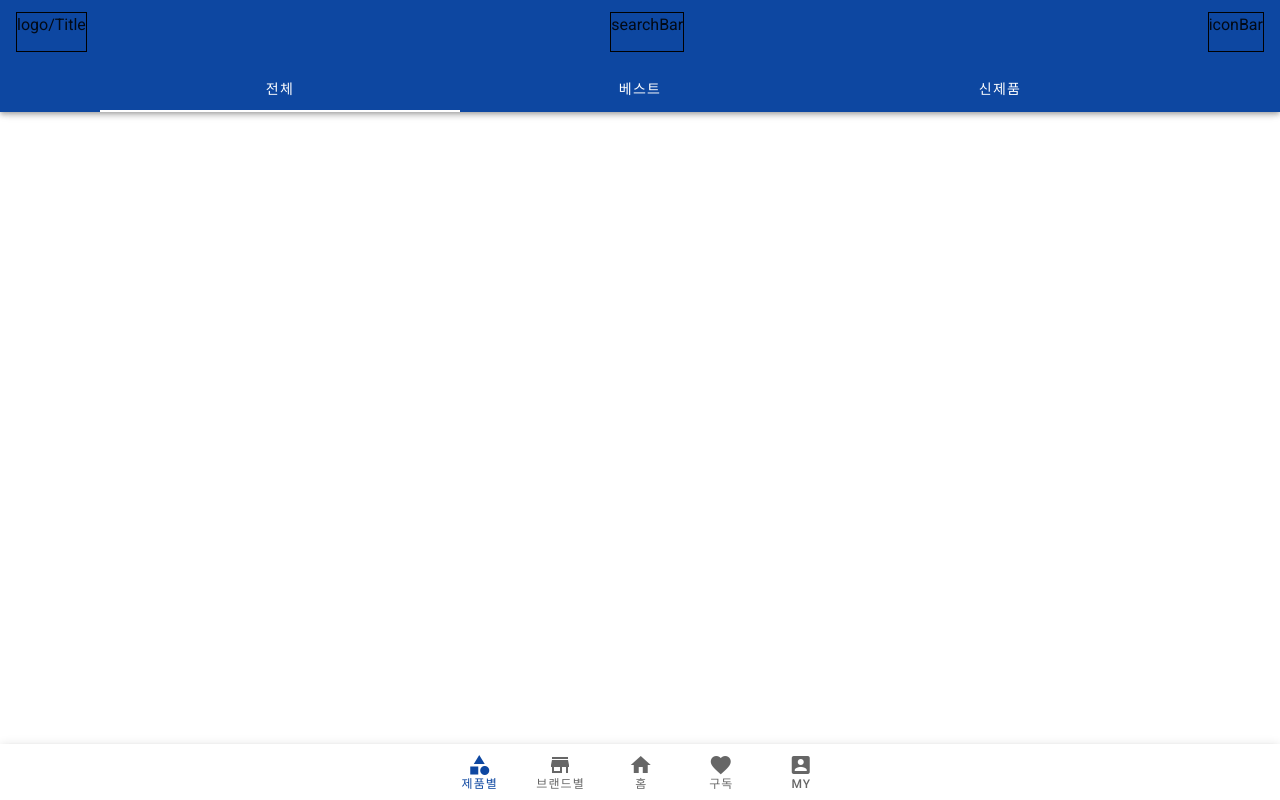
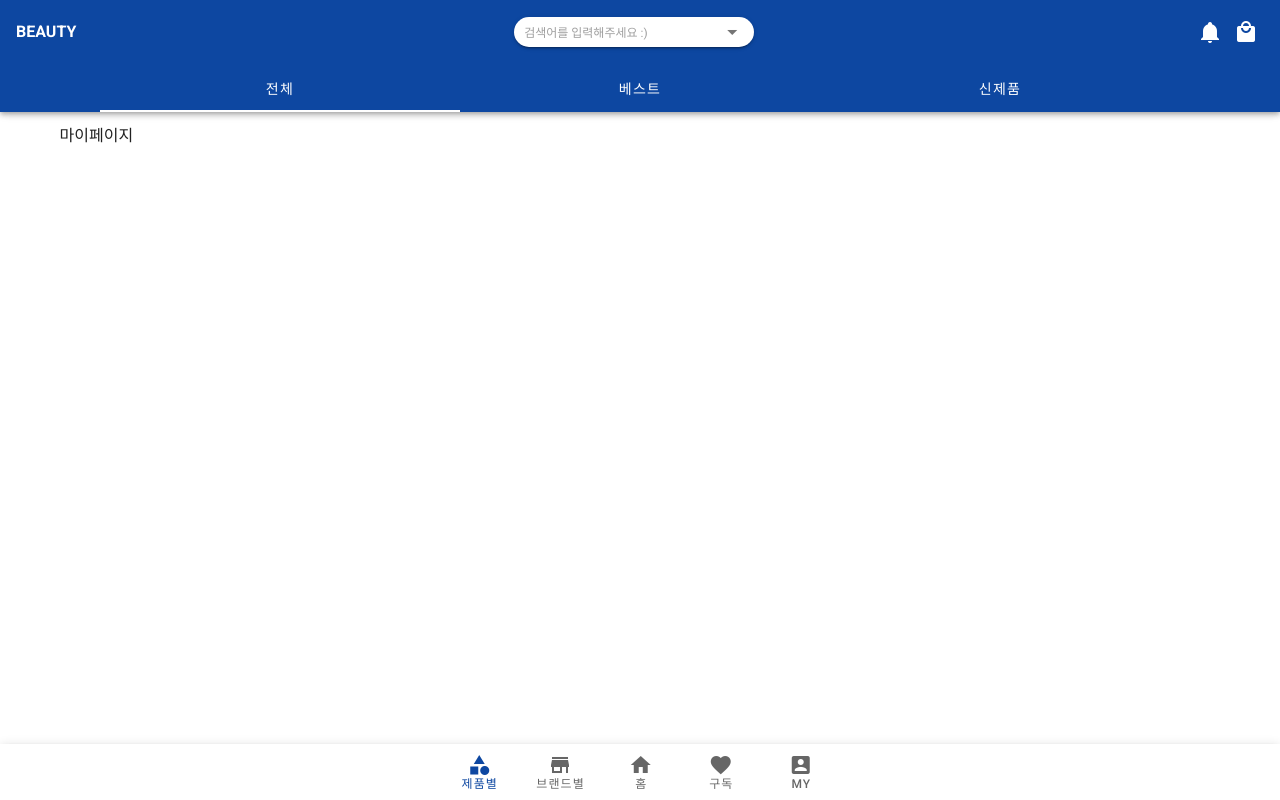
Before and after one commit to uz2ni/beauty-front, a Nuxt app: page /nav5/tab1 in a window 1280 px wide. Built offline with nearby package versions, Linux system fonts and the light colour scheme.

Commit message:
구조 정리 / topBar 내부 컴포넌트 생성

```diff
--- a/components/banners/topBanner.vue
+++ b/components/banners/topBanner.vue
@@ -1,5 +1,5 @@
 <template>
-  <v-row class="no-gutters">
+  <v-row>
     <v-carousel
       cycle
       height="25vh"
--- a/components/topBar/appLogo.vue
+++ /dev/null
@@ -1,13 +0,0 @@
-<template>
-
-</template>
-
-<script>
-export default {
-  name: "appLogo"
-}
-</script>
-
-<style scoped>
-
-</style>
--- /dev/null
+++ b/components/topBar/appSubject.vue
@@ -0,0 +1,19 @@
+<template>
+  <div class="subject-wrap">
+    <h4>BEAUTY</h4>
+  </div>
+</template>
+
+<script>
+export default {
+  name: "appSubject"
+}
+</script>
+
+<style scoped>
+.subject-wrap {
+  display: flex;
+  align-items: center;
+  color: white;
+}
+</style>
--- a/components/topBar/iconBar.vue
+++ b/components/topBar/iconBar.vue
@@ -1,13 +1,27 @@
 <template>
-
+  <div class="icon-wrap">
+    <v-btn icon small @click="noticeClick()" class="mx-1"><v-icon color="white">mdi-bell</v-icon></v-btn>
+    <v-btn icon small @click="cartClick()" class="mx-1"><v-icon color="white">mdi-shopping</v-icon></v-btn>
+  </div>
 </template>
 
 <script>
 export default {
-  name: "iconBar"
+  name: "iconBar",
+  methods: {
+    noticeClick() {
+      alert('알림 기능 준비중입니다.');
+    },
+    cartClick() {
+      alert('장바구니 기능 준비중입니다.');
+    }
+  }
 }
 </script>
 
 <style scoped>
-
+.icon-wrap {
+  display: flex;
+  align-items: center;
+}
 </style>
--- a/components/topBar/index.vue
+++ b/components/topBar/index.vue
@@ -1,8 +1,8 @@
 <template>
   <div class="tbar-wrap">
-    <div>logo/Title</div>
-    <div>searchBar</div>
-    <div>iconBar</div>
+    <AppSubject/>
+    <SearchBar/>
+    <IconBar/>
   </div>
     <!--<v-row
       no-gutters
@@ -20,8 +20,14 @@
 </template>
 
 <script>
+import AppSubject from "@/components/topBar/appSubject";
+import SearchBar from "@/components/topBar/searchBar";
+import IconBar from "@/components/topBar/iconBar";
 export default {
   name: "topBar",
+  components: {
+    AppSubject, SearchBar, IconBar
+  },
   data() {
     return {
     }
@@ -39,7 +45,7 @@ export default {
   flex-wrap: wrap;
   justify-content: space-between;
 }
-.tbar-wrap > div {
-  border: 1px solid black;
+.tbar-wrap > * {
+  /*border: 1px solid black;*/
 }
 </style>
--- a/components/topBar/searchBar.vue
+++ b/components/topBar/searchBar.vue
@@ -1,5 +1,12 @@
 <template>
-
+  <div class="search-wrap">
+    <v-autocomplete
+      dense
+      rounded
+      solo
+      placeholder="검색어를 입력해주세요 :)"
+    ></v-autocomplete>
+  </div>
 </template>
 
 <script>
@@ -9,5 +16,25 @@ export default {
 </script>
 
 <style scoped>
-
+.search-wrap {
+  display: flex;
+  align-items: center;
+}
+.search-wrap::v-deep i {
+  color: rgba(0, 0, 0, 0.54) !important;
+}
+.search-wrap::v-deep .v-text-field__details {
+  display: none;
+}
+.search-wrap::v-deep .v-input__control {
+  width: 30vh;
+  min-height: 30px !important;
+}
+.search-wrap::v-deep .v-input__control > div {
+  margin-bottom: 0;
+  padding: 0 10px;
+}
+.search-wrap::v-deep .v-input__control > div .v-select__slot > input {
+  font-size: 0.75rem;
+}
 </style>
--- a/layouts/default.vue
+++ b/layouts/default.vue
@@ -144,7 +144,14 @@ export default {
           id: 5,
           name: 'MY',
           icon: 'mdi-account-box',
-          route: 'tab1'
+          route: 'nav5/tab1',
+          tabs: [
+            {
+              id: 51,
+              name: '마이페이지',
+              route: 'nav5/tab1'
+            }
+          ]
         }
       ]
     }
--- a/components/topBar/navTitle.vue
+++ b/pages/nav5/tab1.vue
@@ -1,10 +1,10 @@
 <template>
-
+  <div>마이페이지</div>
 </template>
 
 <script>
 export default {
-  name: "navTitle"
+  name: "tab1.vue"
 }
 </script>
 
```
